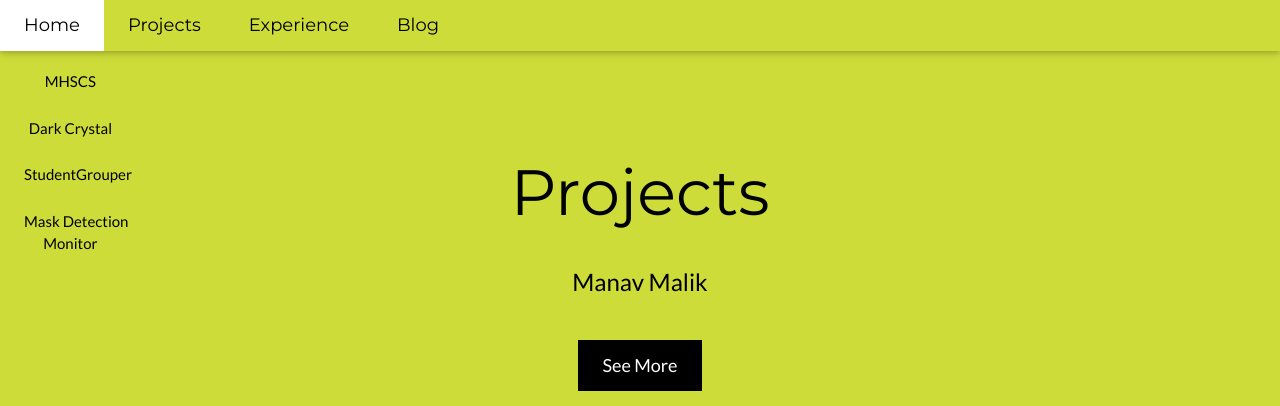
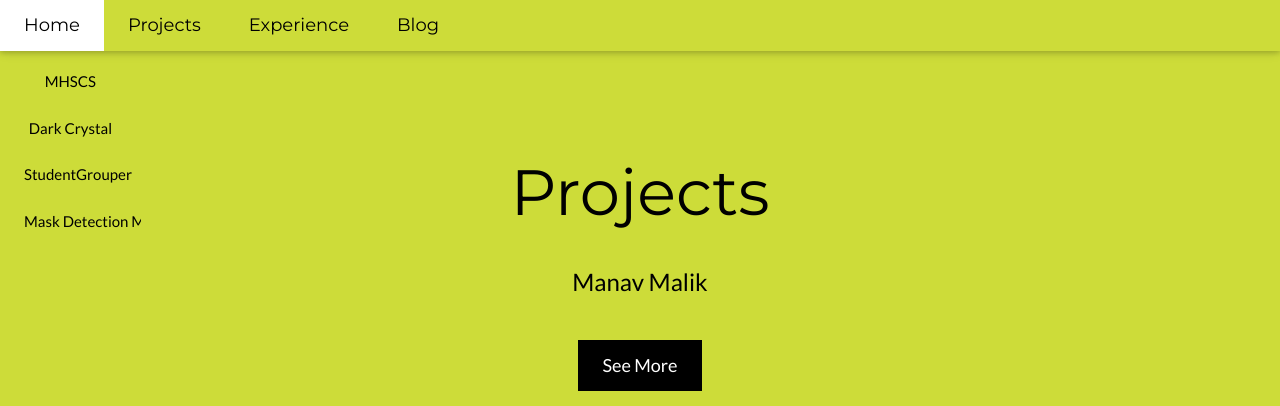
Before and after one commit to 0xmmalik/0xmmalik.github.io, a Jekyll site: the page projects/index.html, which Jekyll copies as it is, in a window 1280 px wide. Shown: the top 406 px of the page. Built offline with Jekyll 4.4.1, drawn with Linux system fonts in a browser that asks for light colours.

Commit message:
attempted to fix sidebar

```diff
--- a/projects/index.html
+++ b/projects/index.html
@@ -26,7 +26,7 @@
   <a class="w3-bar-item w3-button w3-hide-small w3-padding-large w3-hover-white" href="#mhscs">MHSCS</a>
   <a class="w3-bar-item w3-button w3-hide-small w3-padding-large w3-hover-white" href="#crystal-mod">Dark Crystal</a>
   <a class="w3-bar-item w3-button w3-hide-small w3-padding-large w3-hover-white" href="#student-grouper">StudentGrouper</a>
-  <a class="w3-bar-item w3-button w3-hide-small w3-padding-large w3-hover-white" href="#mdm">Mask Detection<br />Monitor</a>
+  <a class="w3-bar-item w3-button w3-hide-small w3-padding-large w3-hover-white" href="#mdm">Mask Detection&#10;Monitor</a>
 </div>
 
 <div class="w3-row-padding w3-padding-64 w3-container" id="mhscs">
```
